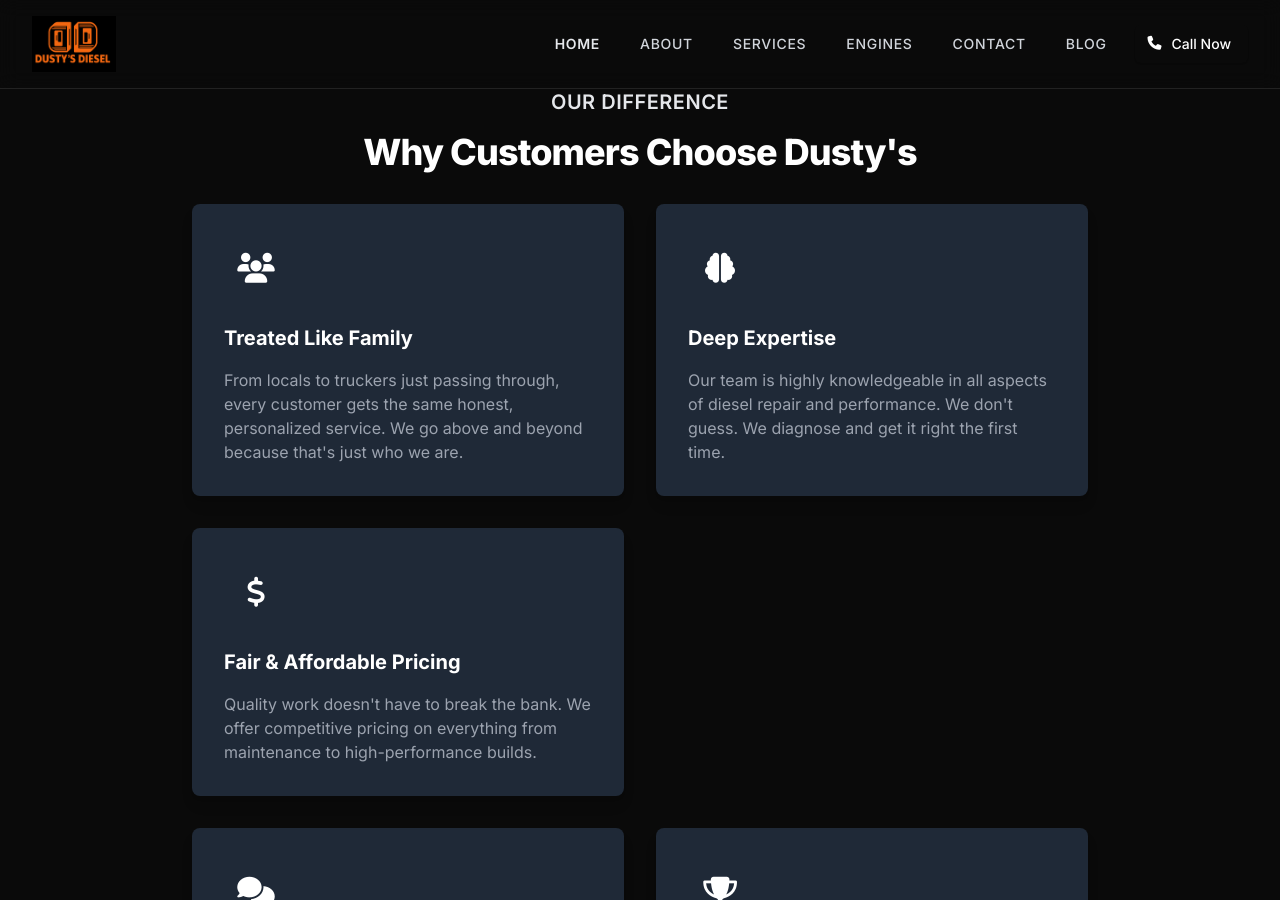
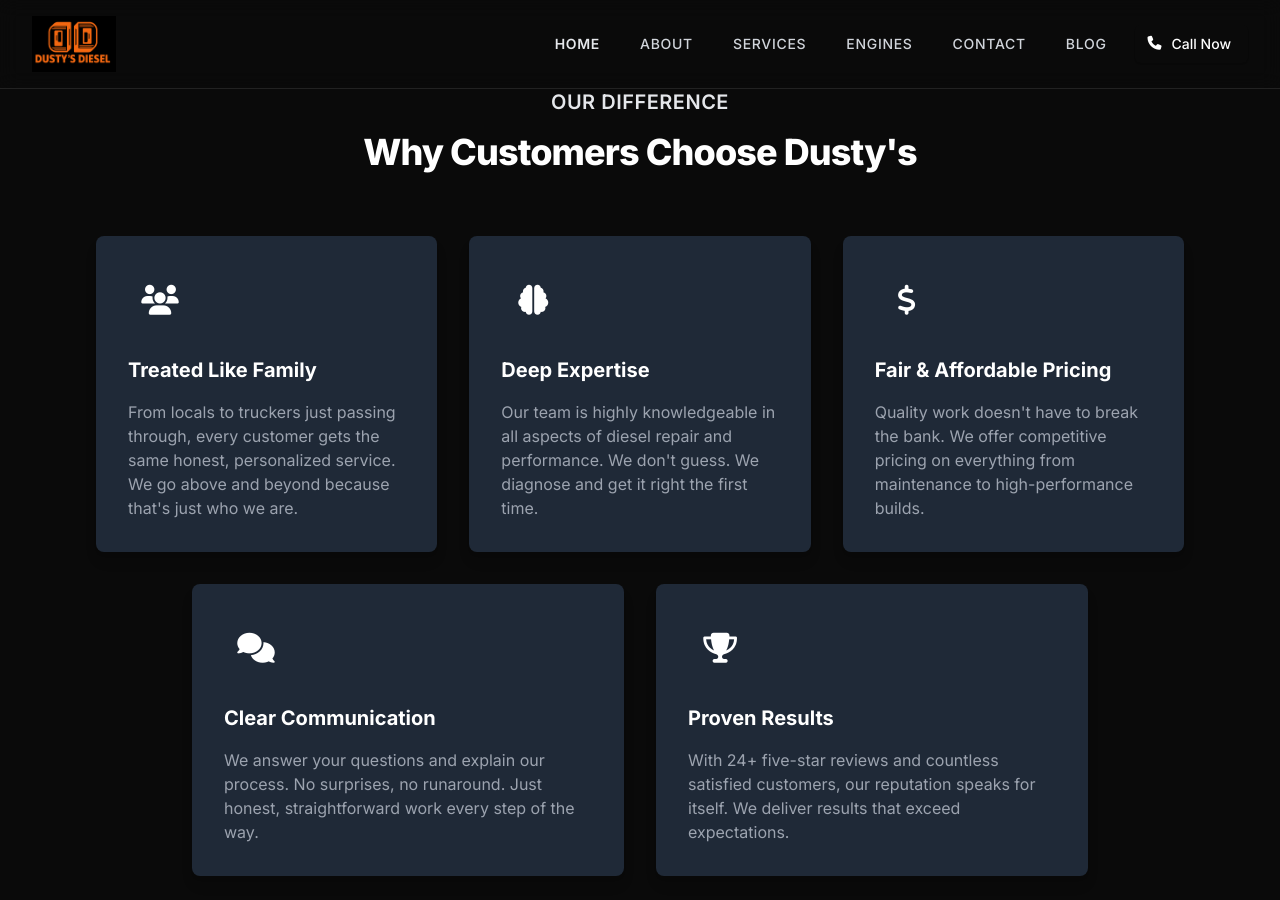
Before and after one commit to JamesBrownR/Dusty-s-Diesel, a Jekyll site: the page built from about/index.html, in a window 1280 px wide and 900 px high, scrolled down 1677 px. Built offline with Jekyll 4.4.1, drawn with Linux system fonts in a browser that asks for light colours; nearby versions of some CDN libraries.

Commit message:
Update index.html

```diff
--- a/about/index.html
+++ b/about/index.html
@@ -64,8 +64,8 @@
         </div>
 
         <!-- Top Row - 3 cards -->
-<div class="mt-8 grid gap-8 md:grid-cols-2 lg:grid-cols-2 max-w-4xl mx-auto">
-    <!-- Feature 1 -->
+        <div class="mt-16 grid gap-8 md:grid-cols-2 lg:grid-cols-3">
+            <!-- Feature 1 -->
             <div class="card-expand bg-gray-800 p-8 rounded-lg shadow-lg">
                 <div class="flex items-center justify-center h-16 w-16 rounded-md bg-brand-red text-white">
                     <i class="fa-solid fa-users text-3xl"></i>
@@ -100,7 +100,8 @@
         </div>
 
         <!-- Bottom Row - 2 cards centered -->
-<div class="mt-8 grid gap-8 grid-cols-1 md:grid-cols-2 lg:grid-cols-2 max-w-4xl mx-auto">            <!-- Feature 4 -->
+        <div class="mt-8 grid gap-8 md:grid-cols-2 lg:grid-cols-2 max-w-4xl mx-auto">
+            <!-- Feature 4 -->
             <div class="card-expand bg-gray-800 p-8 rounded-lg shadow-lg">
                 <div class="flex items-center justify-center h-16 w-16 rounded-md bg-brand-red text-white">
                     <i class="fa-solid fa-comments text-3xl"></i>
@@ -124,6 +125,7 @@
         </div>
     </div>
 </section>
+
 
 <!-- Meet the Team -->
 <section class="py-16 sm:py-24 bg-gray-900 animate-on-scroll">
```
